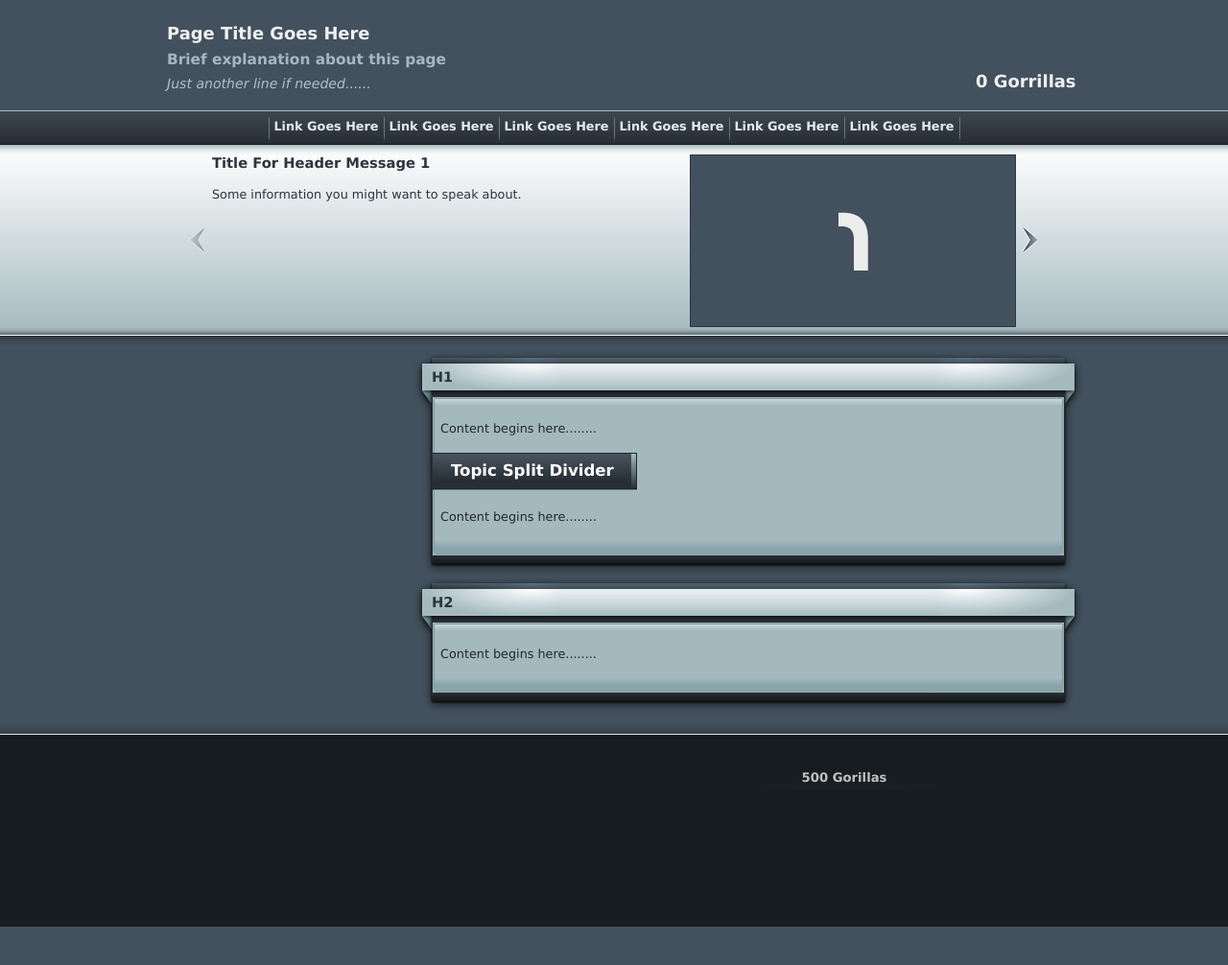
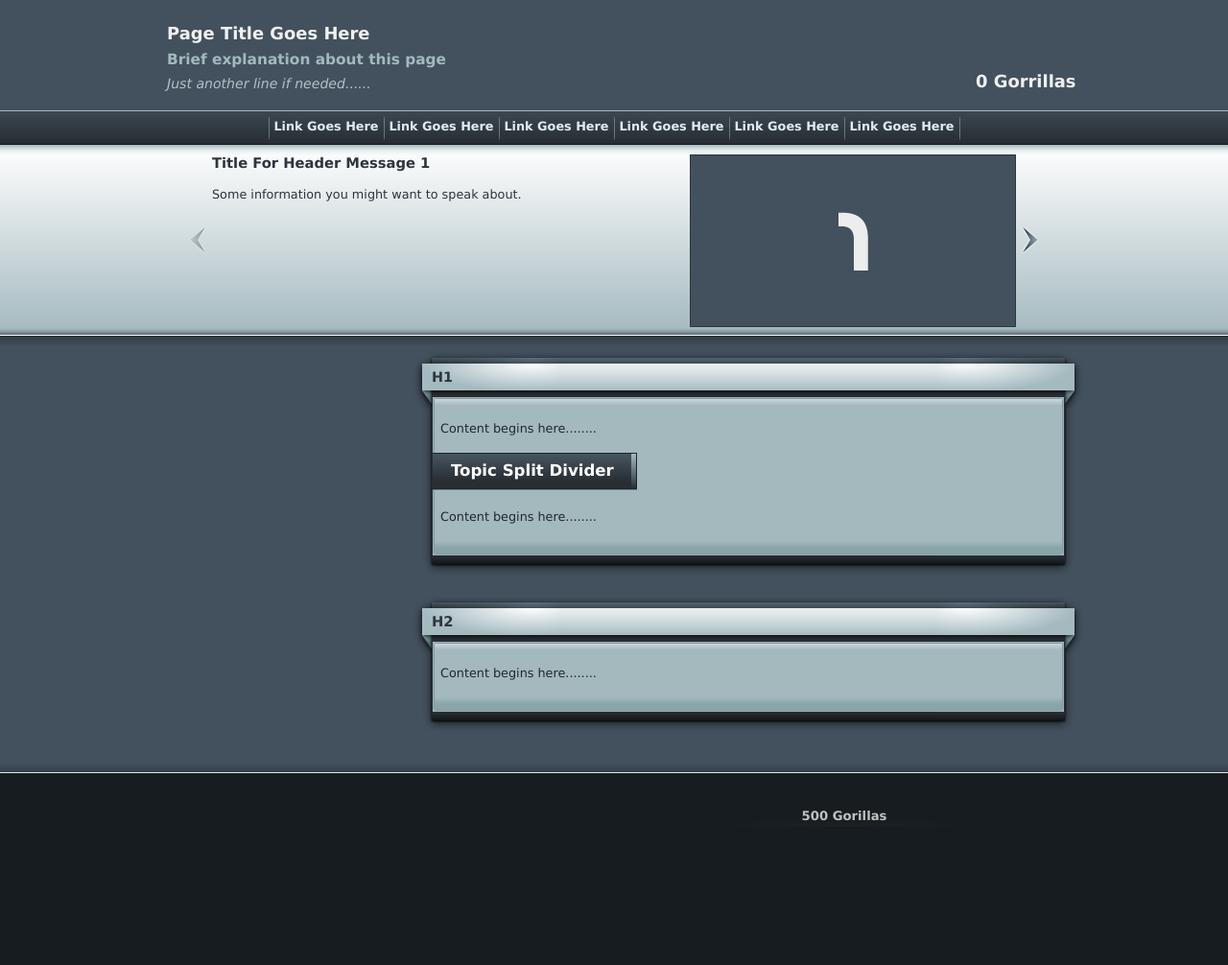
Before and after one commit to Cantorolli/AGR_website, a plain HTML site: page index.html in a window 1280 px wide. Shown: the whole page at 96% size. Before the commit the page ends 966 px from the top, so only its background shows below. Drawn offline with Linux system fonts and the light colour scheme.

Commit message:
Update styles.css

```diff
--- a/css/styles.css
+++ b/css/styles.css
@@ -511,7 +511,7 @@ body {
 /* ======================================= CONTENT ======================================= */
 .cnt-box {
 	padding: 0px;
-	margin: 0px 0px 0px 0px;
+	margin: 0px 0px 20px 0px;
 	width: 700px;
 	position: relative;
 	overflow: hidden;
```
